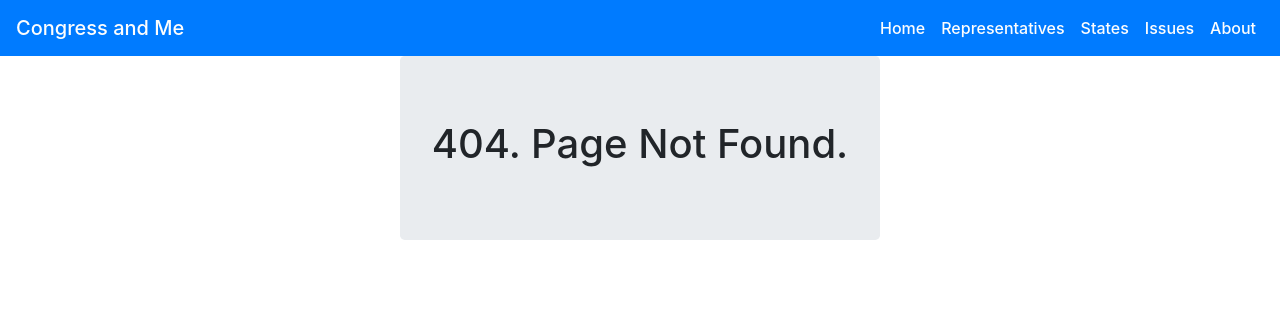
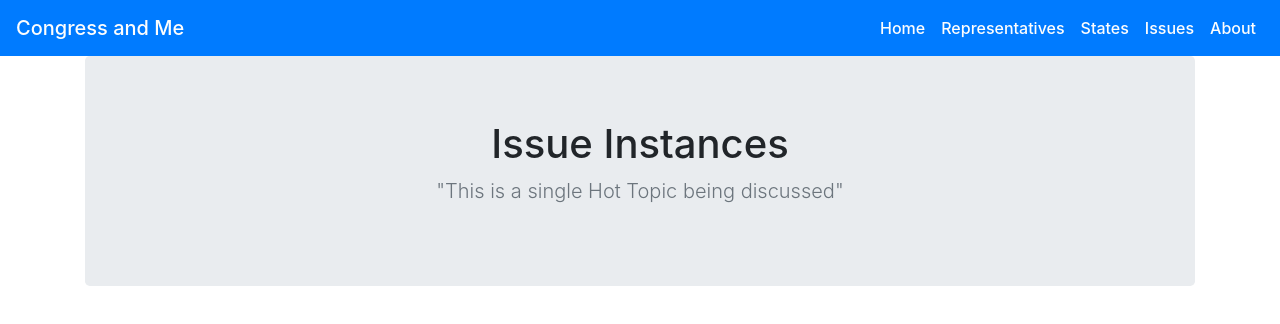
Before and after one commit to Abu-ZaydAbdullah/congressandme, a React (Create React App) app: page /issueInst in a window 1280 px wide. Before the commit this address had no page. Shown: the top 324 px of the page. Built offline with nearby package versions, Linux system fonts and the light colour scheme.

Commit message:
created instance for issues. Basic. Problem with linking

```diff
--- a/src/App.js
+++ b/src/App.js
@@ -8,6 +8,7 @@ import { About } from './About';
 import { NoMatch } from './NoMatch';
 import { Layout } from './components/Layout';
 import { NavigationBar } from './components/NavigationBar';
+import { IssueInst} from './components/IssueInst';
 
 class App extends Component {
   render() {
@@ -22,6 +23,7 @@ class App extends Component {
               <Route path="/states" component={States} />
               <Route path="/issues" component={Issues} />
               <Route path="/about" component={About} />
+              <Route path="/issueInst" component={IssueInst} />
               <Route component={NoMatch} />
             </Switch>
           </Layout>
--- a/src/components/IssueCard.js
+++ b/src/components/IssueCard.js
@@ -1,6 +1,6 @@
 import React, { Component } from "react";
 import styled from 'styled-components';
-import data from "../data/IssueData"
+import data from "../data/IssueData";
 
 class IssueCard extends Component {
   render() {
@@ -15,7 +15,7 @@ class IssueCard extends Component {
                 <div className="col-sm-6 col-md-6" >
                     <h5>{member.name}</h5>
                     <p className="card-text">{member.desc}</p>
-                    <button type="button">Click Me!</button>
+                    <button type="button" href="./IssueInst">Click Me!</button>
                 </div>
             </div>
         </div>
--- /dev/null
+++ b/src/components/IssueInst.js
@@ -0,0 +1,16 @@
+import React from 'react'
+import Jumbotron from './Jumbotron'
+
+export const IssueInst = () => (
+
+  <main role="main">
+
+    <section className="jumbotron text-center">
+      <div className="container">
+        <h1 className="jumbotron-heading">Issue Instances</h1>
+        <p className="lead text-muted">"This is a single Hot Topic being discussed"</p>
+      </div>
+    </section>
+
+  </main>
+)
```
Also changed, not shown: 1 other file (tests, documents, lock files or other folders).
